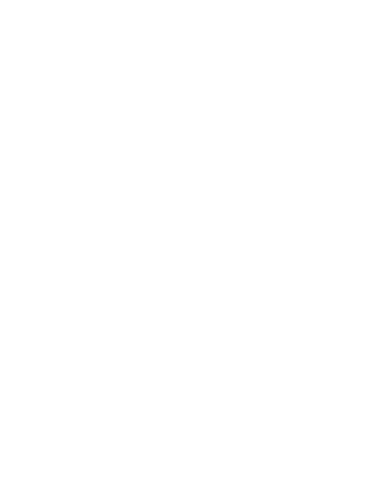
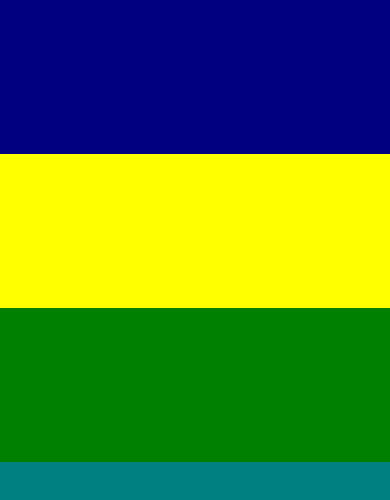
Before and after one commit to kkevin7/layouts-react-native, a React Native app: screen / in a window 390 px wide. Shown: the top 500 px of the page. Built offline with nearby package versions, Linux system fonts and the light colour scheme.

Commit message:
Using flexbox

```diff
--- a/App.js
+++ b/App.js
@@ -9,13 +9,42 @@ import {
 const App = () => {
   return (
     <>
-
+      <View style={styles.container}>
+        <View style={styles.caja1}></View>
+        <View style={styles.caja2}></View>
+        <View style={styles.caja3}></View>
+        <View style={styles.caja4}></View>
+      </View>
     </>
   );
 };
 
 const styles = StyleSheet.create({
-
+  container:{
+    backgroundColor: 'cornflowerblue',
+    flex:1,
+    flexDirection: 'column',
+  },
+  caja1: {
+    padding: 20,
+    backgroundColor: 'navy',
+    flex: 1,
+  },
+  caja2: {
+    padding: 20,
+    backgroundColor: 'yellow',
+    flex: 1,
+  },
+  caja3: {
+    padding: 20,
+    backgroundColor: 'green',
+    flex: 1,
+  },
+  caja4: {
+    padding: 20,
+    backgroundColor: 'teal',
+    flex: 3,
+  },
 });
 
 export default App;
```
